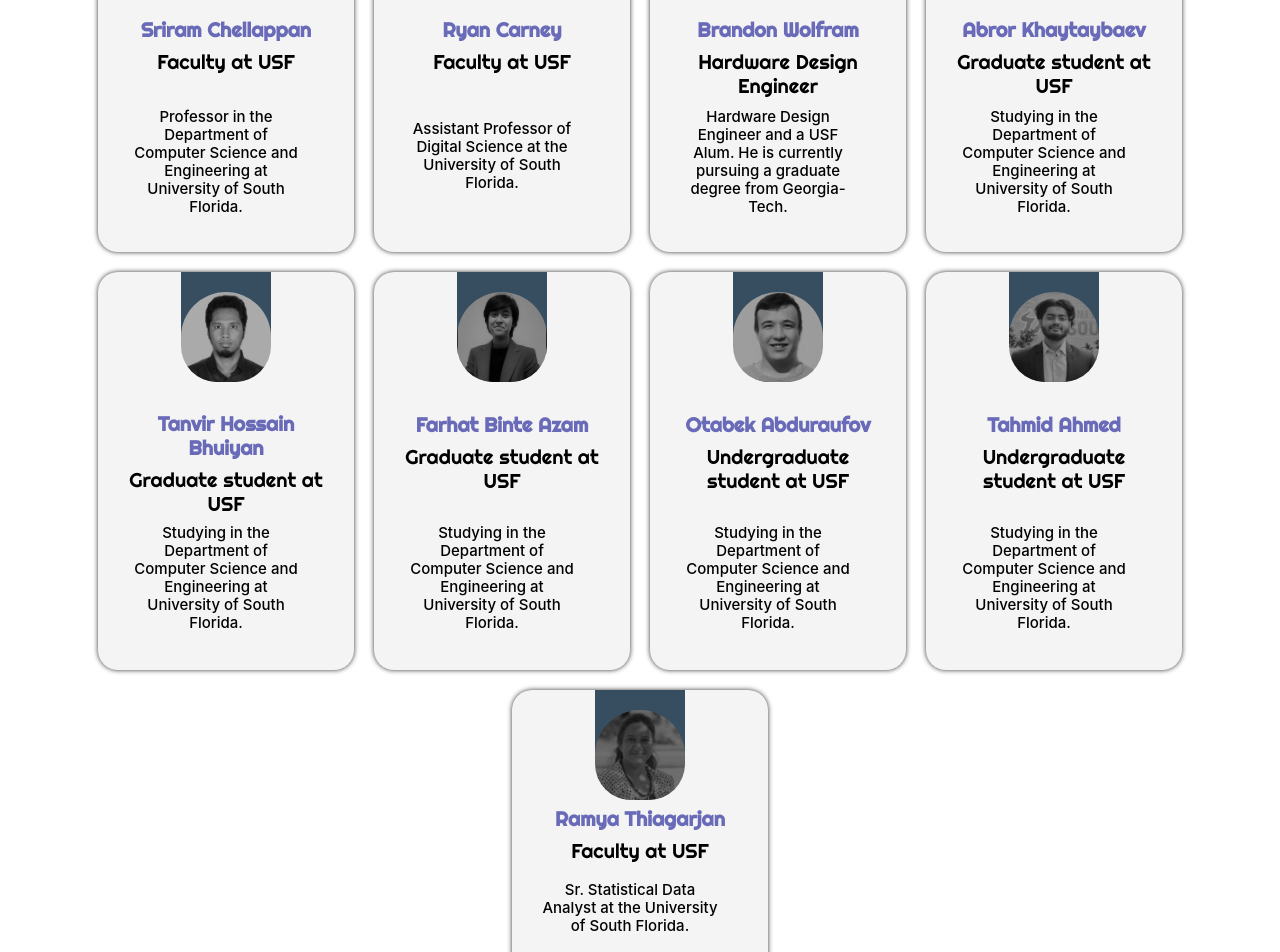
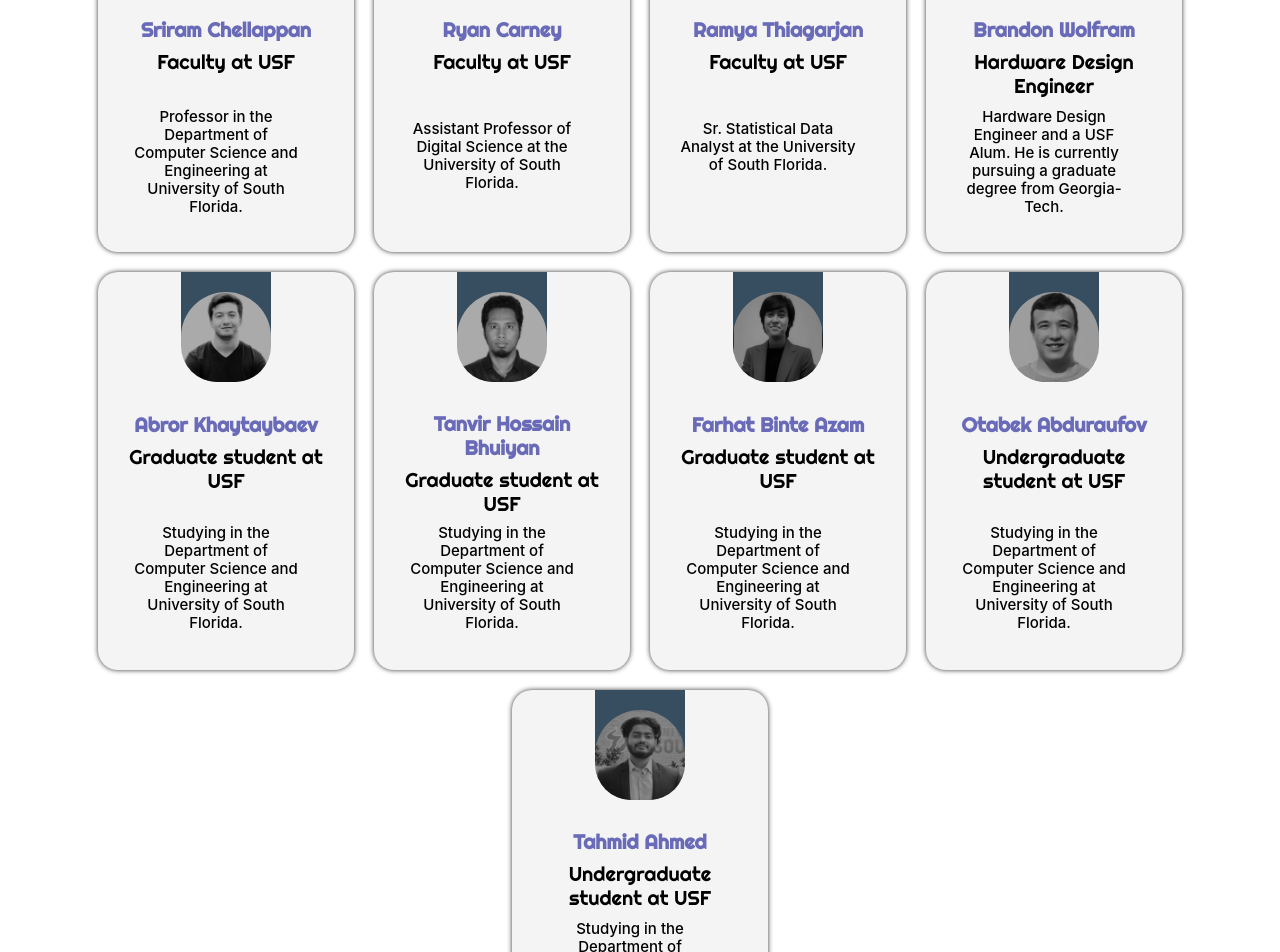
Before and after one commit to Tahmidbugs/digitomyllc2, a React (Create React App) app in the folder dig/: page / in a window 1280 px wide. Shown: the part 2040-2992 px from the top of the page. Built offline with nearby package versions, Linux system fonts and the light colour scheme; a web font is replaced by a local one.

Commit message:
Added new Team member

```diff
--- a/dig/src/Components/Team/Team.js
+++ b/dig/src/Components/Team/Team.js
@@ -45,6 +45,15 @@ const Team = () => {
       profilePicture: ryan,
       profilePicture2: ryanb,
       portfolio: "https://www.linkedin.com/in/ryancarney/",
+    },
+    {
+      name: "Ramya Thiagarjan",
+      position: "Faculty at USF",
+      positionDescription:
+        "Sr. Statistical Data Analyst at the University of South Florida.",
+      profilePicture: ramya,
+      profilePicture2: ramyab,
+      portfolio: "https://www.linkedin.com/in/ramya-thiagarajan-42600b9/",
     },
     {
       name: "Brandon Wolfram",
@@ -99,15 +108,6 @@ const Team = () => {
       profilePicture: tahmid,
       profilePicture2: tahmidb,
       portfolio: "https://www.linkedin.com/in/tahmid-ahmed-72a883212/",
-    },
-    {
-      name: "Ramya Thiagarjan",
-      position: "Faculty at USF",
-      positionDescription:
-        "Sr. Statistical Data Analyst at the University of South Florida.",
-      profilePicture: ramya,
-      profilePicture2: ramyab,
-      portfolio: "https://www.linkedin.com/in/ramya-thiagarajan-42600b9/",
     },
   ];
   return (
```
